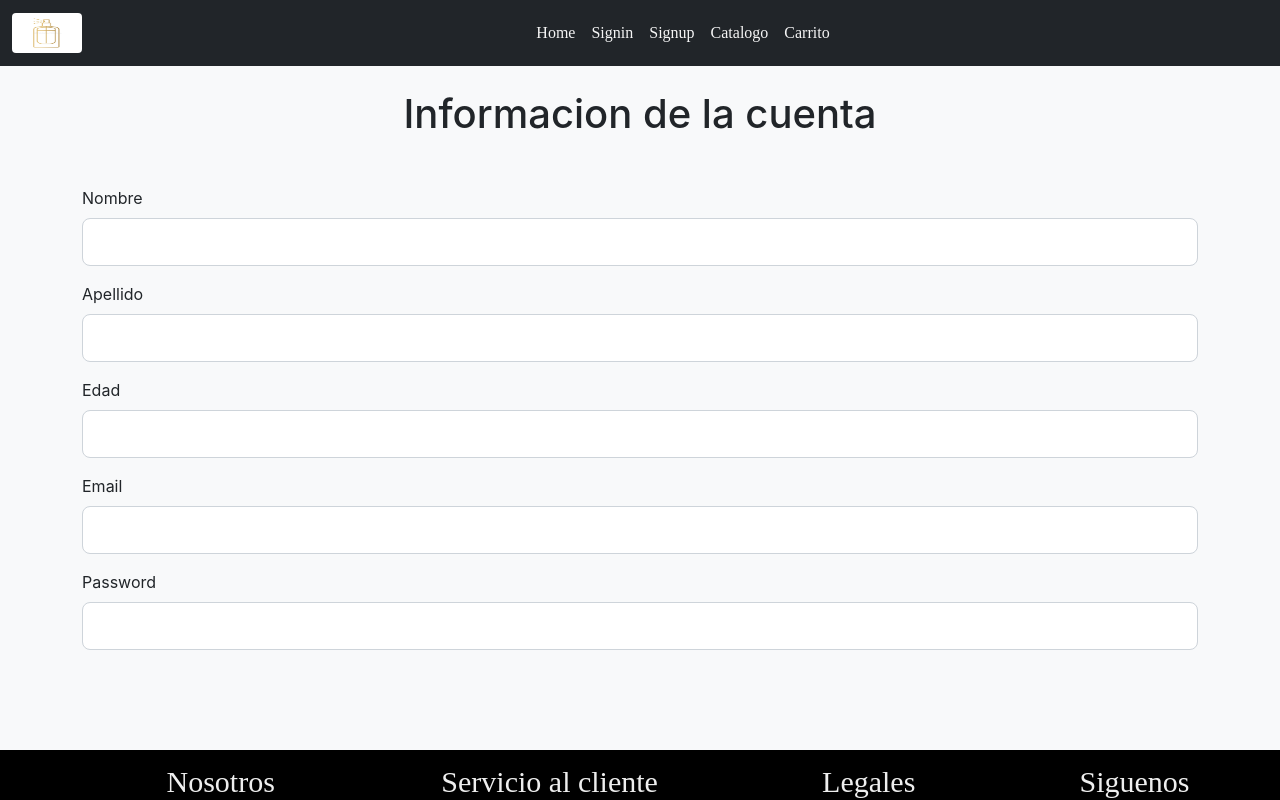
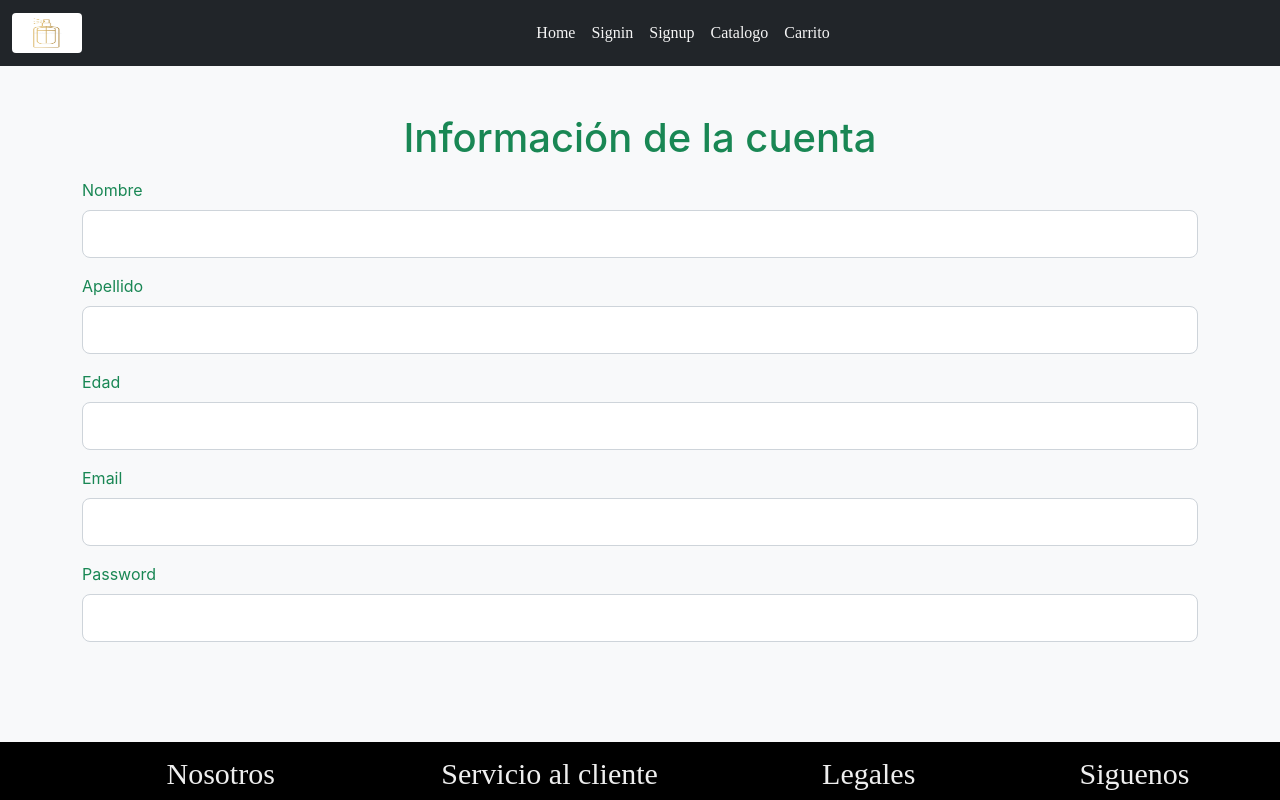
Before and after one commit to gasca14/tienda-online, a React (Create React App) app: page /perfilusuario in a window 1280 px wide. Shown: the top 800 px of the page. Built offline with nearby package versions, Linux system fonts and the light colour scheme; no server answers; a web font is replaced by a local one.

Commit message:
cambios
actualizacion

```diff
--- a/src/components/Footer/Footer.jsx
+++ b/src/components/Footer/Footer.jsx
@@ -35,7 +35,7 @@ function Footer() {
                     </div>
                 </div>
                 <div className="derechos">
-                    <small>© 2023 The parfum. Todos los derechos reservados. </small>
+                    <small>© 2024 The parfum. Todos los derechos reservados. </small>
                 </div>
             </footer>
         </>
--- a/src/pages/Catalogo/CatalogoPerfumes.jsx
+++ b/src/pages/Catalogo/CatalogoPerfumes.jsx
@@ -1,7 +1,7 @@
 import { getProducts } from '../../services/Product.services';
 import { useEffect, useState } from 'react'
 import '../../pages/Catalogo/CatalogoPerfumes.css'
-import {Link} from 'react-router-dom'
+import { Link } from 'react-router-dom'
 function CatalogoPerfumes() {
     const [productos, setProductos] = useState([]);
     useEffect(() => {
--- a/src/pages/Inicio/Home.jsx
+++ b/src/pages/Inicio/Home.jsx
@@ -11,7 +11,7 @@ function Home() {
         setTheme(theme === 'light' ? 'dark': 'light')
     }
 
-    const btn = (theme === 'dark' ? 'btn btn-outline-light': 'btn btn-outline-dark')
+    const btn = (theme === 'dark' ? 'btn btn-light': 'btn btn-outline-dark')
     const texto = (theme === 'dark' ? 'text-light': 'text-dark')
 
     return (
@@ -37,8 +37,8 @@ function Home() {
                     <div className="col-12">
                         <h3 className={texto}>Contacto</h3>
                         <p className={texto}>Visitanos en nuestra sucursal ubicada en San Luis Potosi, Lomas 4ta seccion #30.</p>
-                        <p>Tel: 4449801345</p>
-                        <p>De Lunes a viernes de 9:30 am a 8:00 pm.</p>
+                        <p className={texto}>Tel: 4449801345</p>
+                        <p className={texto}>De Lunes a viernes de 9:30 am a 8:00 pm.</p>
                     </div>
                 </div>
             </div>
--- a/src/pages/Perfil/Perfil.jsx
+++ b/src/pages/Perfil/Perfil.jsx
@@ -29,28 +29,30 @@ function Perfil() {
         console.log("enviando datos");
 
     }
+
+
     return (
-        <div className="container mt-4">
+        <div className="container">
             <form className="form-login" onSubmit={enviarDatos}>
-                <h1 className="text-center mb-5">Informacion de la cuenta</h1>
+                <h1 className="text-center mt-5 mb-3 text-success">Información de la cuenta</h1>
                 <div className="mb-3">
-                    <label htmlFor="nombre" className="form-label">Nombre</label>
+                    <label htmlFor="nombre" className="form-label text-success">Nombre</label>
                     <input type="text" className="form-control form-control-lg" id="nombre" onChange={handleInputChange} value={formulario.nombre} name="nombre" />
                 </div>
                 <div className="mb-3">
-                    <label htmlFor="apellido" className="form-label">Apellido</label>
+                    <label htmlFor="apellido" className="form-label text-success">Apellido</label>
                     <input type="text" className="form-control form-control-lg" id="apellido" onChange={handleInputChange} value={formulario.apellido} name="apellido" />
                 </div>
                 <div className="mb-3">
-                    <label htmlFor="edad" className="form-label">Edad</label>
+                    <label htmlFor="edad" className="form-label text-success">Edad</label>
                     <input type="number" className="form-control form-control-lg" id="edad" onChange={handleInputChange} value={formulario.edad} name="edad" />
                 </div>
                 <div className="mb-3">
-                    <label htmlFor="email" className="form-label form-label-lg">Email</label>
+                    <label htmlFor="email" className="form-label form-label-lg text-success">Email</label>
                     <input type="email" className="form-control form-control-lg" id="email" onChange={handleInputChange} value={formulario.email} name="email" />
                 </div>
                 <div className="mb-3">
-                    <label htmlFor="password" className="form-label form-label-lg">Password</label>
+                    <label htmlFor="password" className="form-label form-label-lg text-success">Password</label>
                     <input type="password" className="form-control form-control-lg" id="password" onChange={handleInputChange} value={formulario.password} name="password" />
                 </div>
             </form>
--- a/src/pages/Signin/Signin.jsx
+++ b/src/pages/Signin/Signin.jsx
@@ -6,13 +6,14 @@ import Swal from 'sweetalert2'
 import { useNavigate } from 'react-router-dom'
 
 const Signin = () => {
-    const [typeForm, setTypeForm] = useState('signin');
+    const [typeForm, setTypeForm] = useState(true);
     const [form, setForm] = useState({
         email: '',
         password: ''
     });
 
     const navigate = useNavigate()
+
     const handleInputChange = (event) => {
         setForm({
             ...form,
@@ -61,7 +62,7 @@ const Signin = () => {
 
 
     const showSignUp = () => {
-        setTypeForm('signup');
+        setTypeForm(false);
     };
 
 
@@ -74,16 +75,16 @@ const Signin = () => {
             <div id='formu' className="mt-5 d-flex justify-content-center align-items-center vh-90">
                 <div className="bg-white p-5 rounded-5 text-success shadow " style={{ width: '25rem' }}>
                     <div className='text-center fs-1 fw-bold'>
-                        <h1>Sign In</h1>
+                        <h1>{typeForm ? 'Sign In':'Sign Up'}</h1>
                     </div>
                     <form onSubmit={saveData}>
                         <div className="mb-3">
                             <label htmlFor="email" className="form-label">Email</label>
-                            <input type="email" className="form-control" name="email" placeholder='Ingresa tu email' required onChange={handleInputChange} />
+                            <input type="email" className="form-control" name="email" id='email' placeholder='Ingresa tu email' required onChange={handleInputChange} />
                         </div>
                         <div className="mb-3">
-                            <label htmlFor="password" className="form-label">Password</label>
-                            <input type="password" className="form-control" name="password" placeholder='Ingresa tu password' required onChange={handleInputChange} />
+                            <label htmlFor='password' className="form-label">Password</label>
+                            <input type="password" className="form-control" name="password" id='password' placeholder='Ingresa tu password' required onChange={handleInputChange} />
                         </div>
                         <button
                             type='submit'
@@ -91,7 +92,7 @@ const Signin = () => {
                             Sign In
                         </button>
                     </form>
-                    {typeForm === 'signin' &&
+                    {typeForm === true &&
                         <div className="d-flex gap-2 justify-content-center mt-3">
                             <div>¿No tienes cuenta?</div>
                             <Link to='/signup' className="signup" onClick={showSignUp}>SignUp</Link>
--- a/src/pages/Signup/Signup.jsx
+++ b/src/pages/Signup/Signup.jsx
@@ -74,23 +74,23 @@ const Signup = () => {
                     <form onSubmit={saveData}>
                     <div className="mb-3">
                                    <label htmlFor="nombre" className="form-label">Nombre</label>
-                                     <input type="text" className="form-control" name="nombre" placeholder='Ingresa tu nombre' required onChange={handleInputChange} />
+                                     <input type="text" className="form-control" name="nombre" id='nombre' placeholder='Ingresa tu nombre' required onChange={handleInputChange} />
                                  </div>
                                  <div className="mb-3">
                                      <label htmlFor="apellido" className="form-label">Apellido</label>
-                                     <input type="text" className="form-control" name="apellido" placeholder='Ingresa tu apellido' required onChange={handleInputChange} />
+                                     <input type="text" className="form-control" name="apellido" id='apellido' placeholder='Ingresa tu apellido' required onChange={handleInputChange} />
                                  </div>
                                  <div className="mb-3">
                                      <label htmlFor="edad" className="form-label">Edad</label>
-                                     <input type="number" className="form-control" name="edad" placeholder='Ingresa tu edad' required onChange={handleInputChange} />
+                                     <input type="number" className="form-control" name="edad" id='edad' placeholder='Ingresa tu edad' required onChange={handleInputChange} />
                                  </div>
                         <div className="mb-3">
                             <label htmlFor="email" className="form-label">Email</label>
-                            <input type="email" className="form-control" name="email" placeholder='Ingresa tu email' required onChange={handleInputChange} />
+                            <input type="email" className="form-control" name="email" id='email' placeholder='Ingresa tu email' required onChange={handleInputChange} />
                         </div>
                         <div className="mb-3">
                             <label htmlFor="password" className="form-label">Password</label>
-                            <input type="password" className="form-control" name="password" placeholder='Ingresa tu password' required onChange={handleInputChange} />
+                            <input type="password" className="form-control" name="password" id='password' placeholder='Ingresa tu password' required onChange={handleInputChange} />
                         </div>
                         <button
                             type='submit'
```
